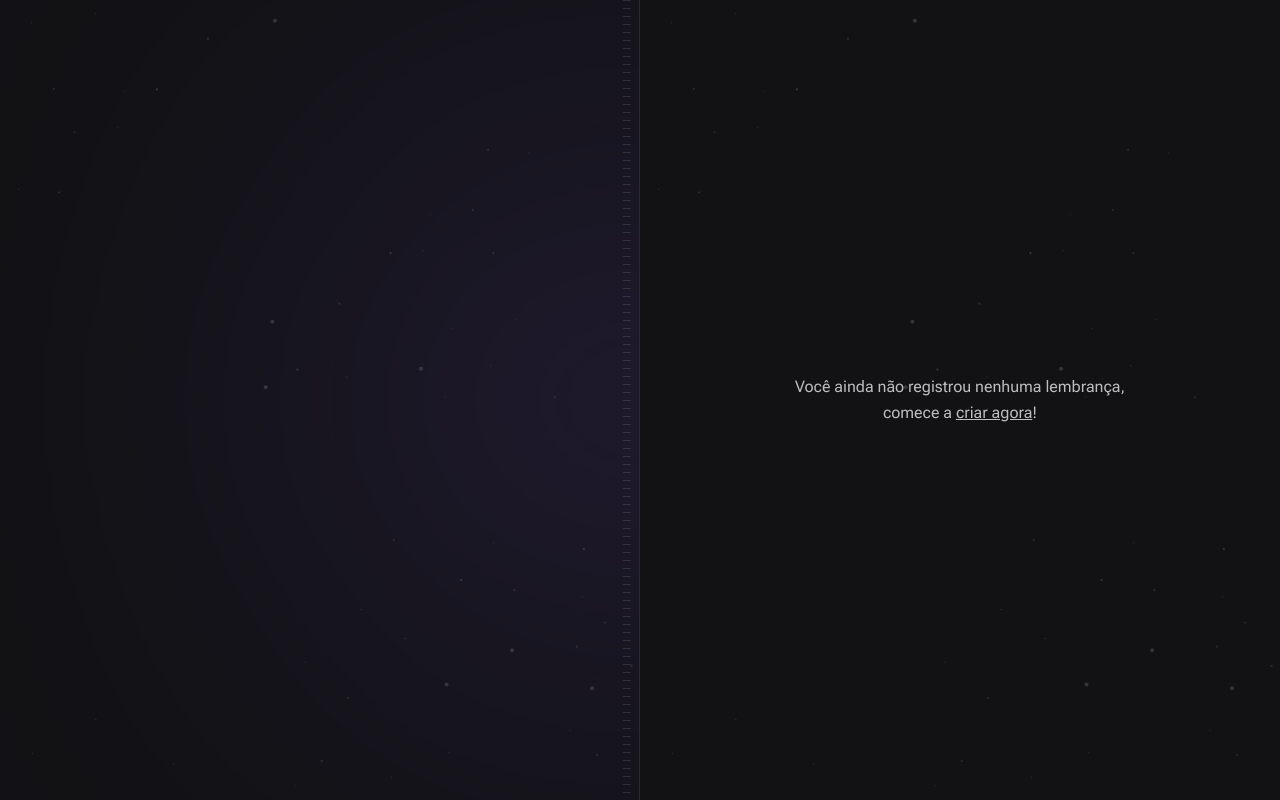
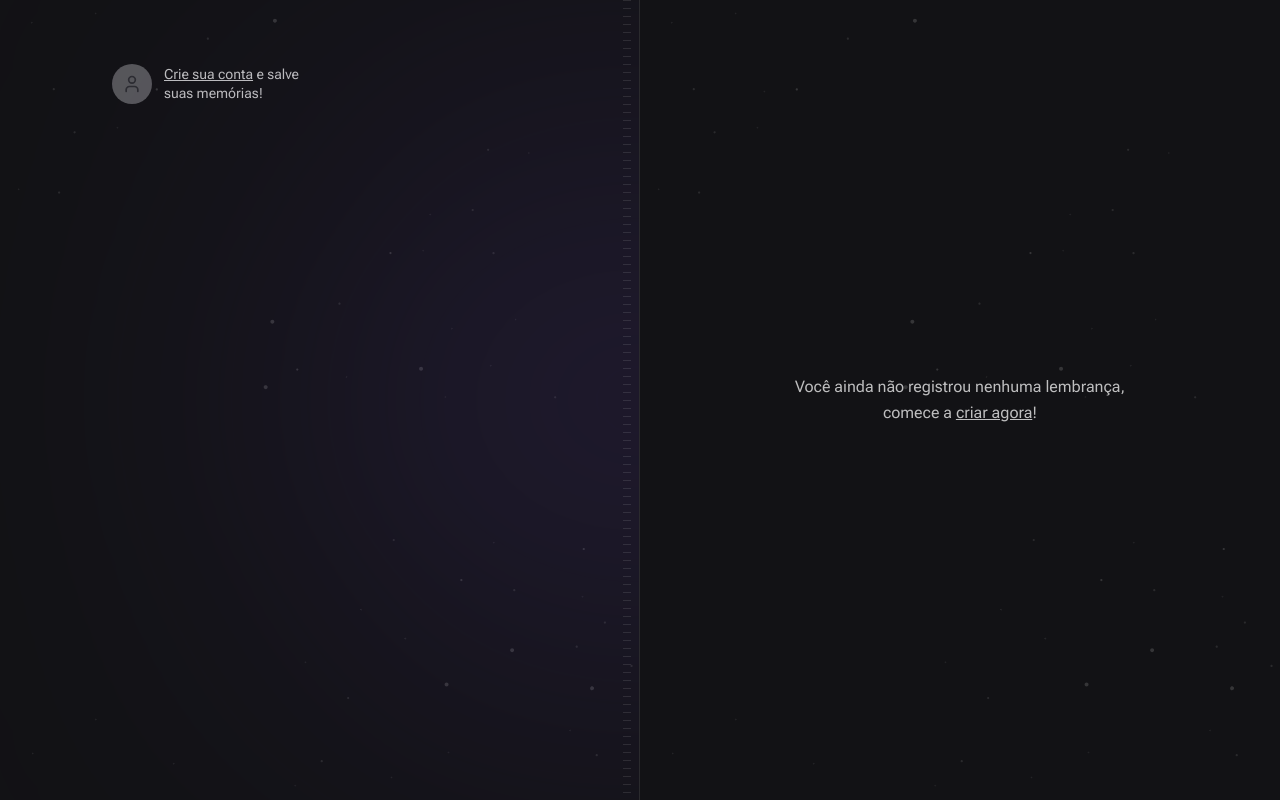
Before and after one commit to estevesryan/SpaceTime, a Next.js app: page / in a window 1280 px wide. Built offline with nearby package versions, Linux system fonts and the light colour scheme; a web font is replaced by a local one.

Commit message:
style(styles modifications): :art: sign in field

```diff
--- a/package.json
+++ b/package.json
@@ -15,6 +15,7 @@
     "autoprefixer": "10.4.14",
     "eslint": "8.40.0",
     "eslint-config-next": "13.4.3",
+    "lucide-react": "^0.220.0",
     "next": "13.4.3",
     "postcss": "8.4.23",
     "react": "18.2.0",
--- a/src/app/page.tsx
+++ b/src/app/page.tsx
@@ -1,3 +1,5 @@
+import { User } from 'lucide-react'
+
 export default function Home() {
   return (
     <main className="grid min-h-screen grid-cols-2">
@@ -8,6 +10,21 @@
 
         {/* stripes */}
         <div className="absolute bottom-0 right-2 top-0 w-2 bg-stripes" />
+
+        <a
+          className="flex items-center gap-3 text-left transition-colors hover:text-gray-50"
+          href=""
+        >
+          {/* profile photo */}
+          <div className="flex h-10 w-10 items-center justify-center rounded-full bg-gray-400 ">
+            <User className="h-5 w-5 text-gray-500" />
+          </div>
+
+          <p className="max-w-[140px] text-sm leading-snug">
+            <span className="underline">Crie sua conta</span> e salve suas
+            memórias!
+          </p>
+        </a>
       </div>
 
       {/* Right */}
```
Also changed, not shown: src/assets/nlw-spacetime-logo.svg (added), 1 other file (tests, documents, lock files or other folders).
